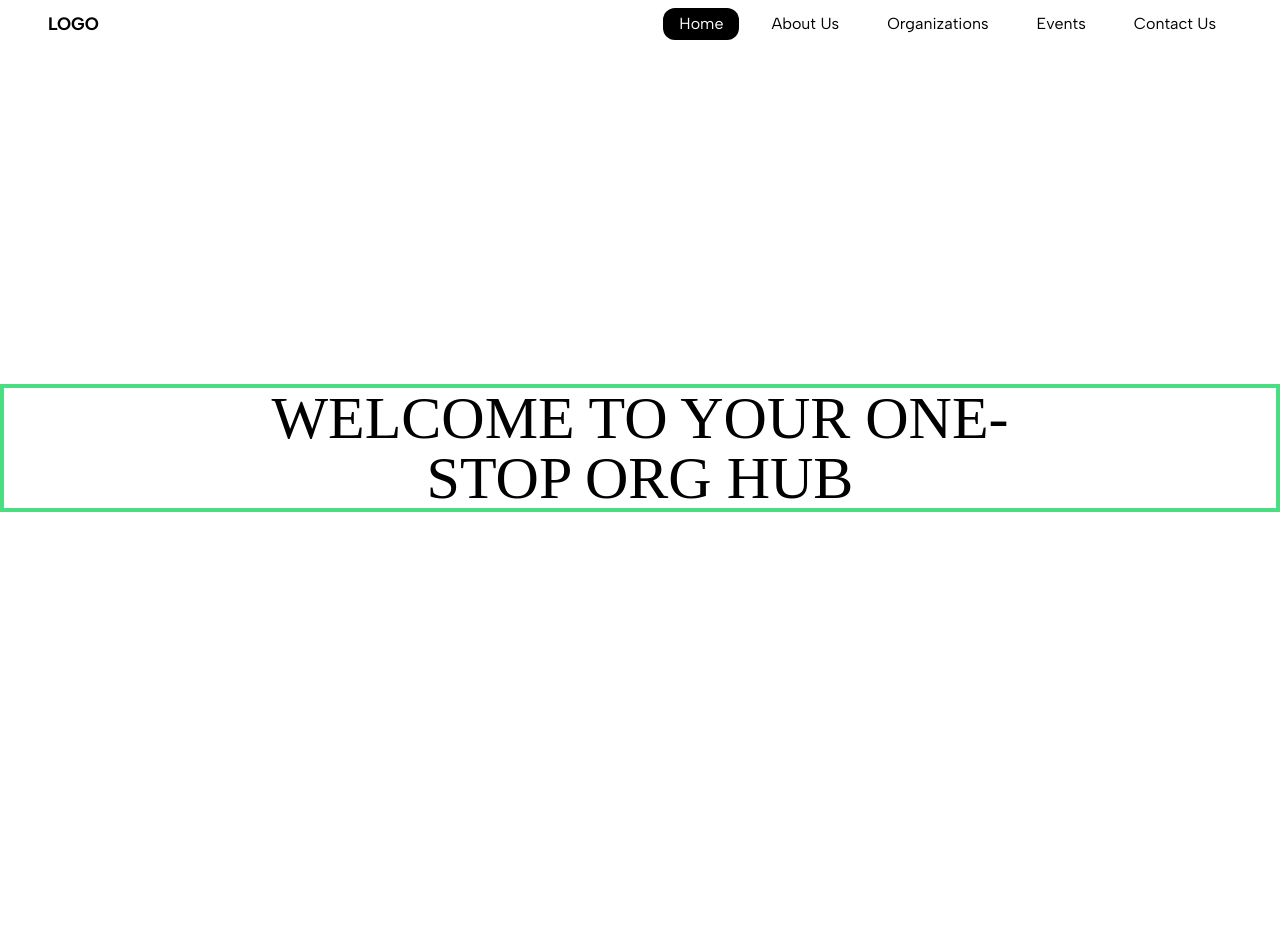
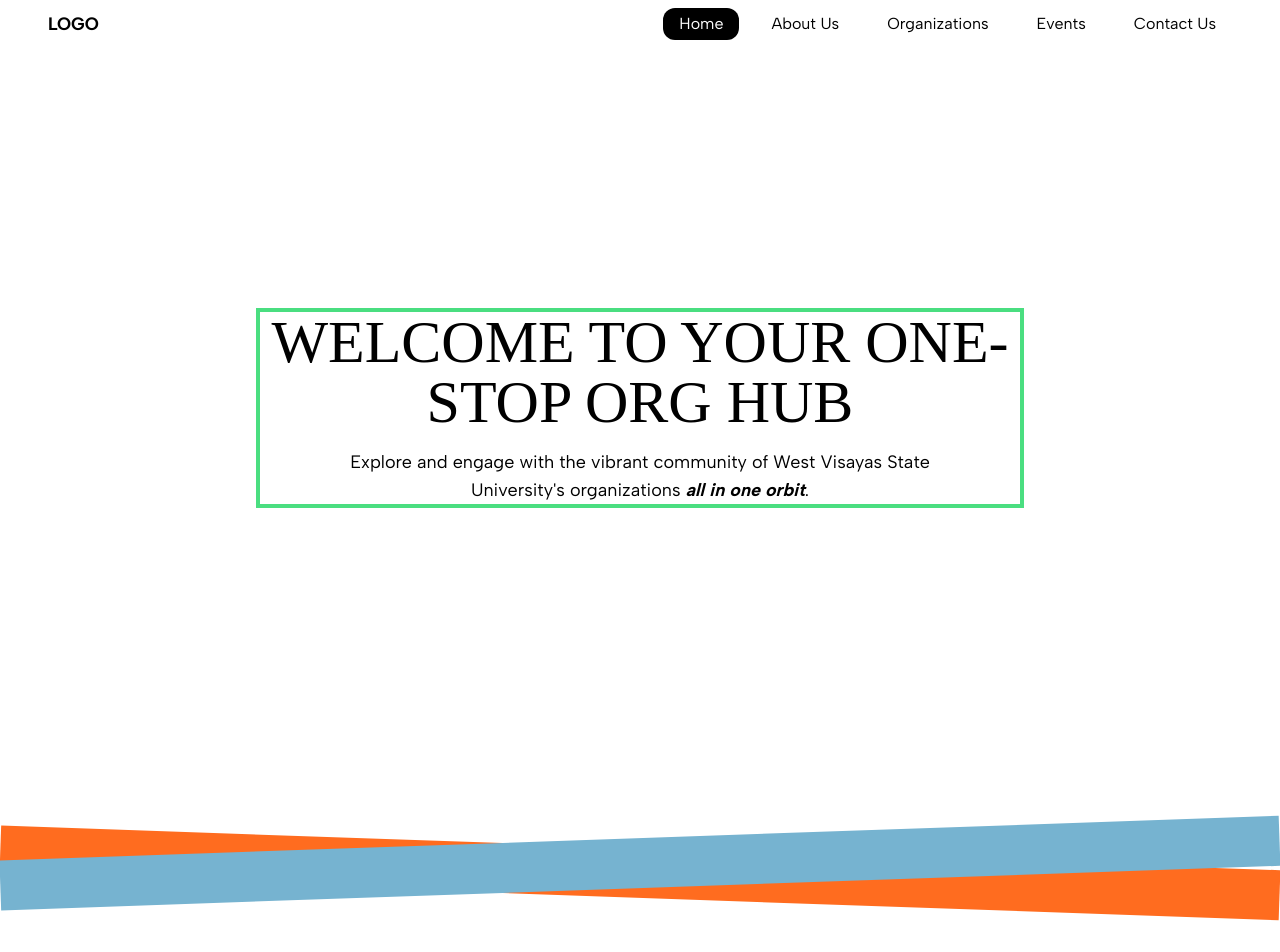
Before and after one commit to computerscience-person/Group2_WVSU-Orbit, a React (Vite) app in the folder frontend/: page / in a window 1280 px wide. Shown: the top 952 px of the page. Before the commit the page ends 848 px from the top, so only its background shows below. Built offline with nearby package versions, Linux system fonts and the light colour scheme; a web font is replaced by a local one.

Commit message:
Greeter page opening and some design stuff.

```diff
--- a/frontend/src/pages/Homepage.tsx
+++ b/frontend/src/pages/Homepage.tsx
@@ -4,15 +4,28 @@ const Homepage = () => (
   <>
     <Nav />
     {/* greeter screen */}
-    <div className="h-screen flex flex-wrap content-center">
-      <div className="max-h-[40dvh] w-screen px-52 border-4 border-green-400">
-        <h1 className="text-6xl text-center font-leader uppercase">
+    <div className="h-[90vh] flex flex-wrap content-center justify-center">
+      <div
+        className="max-h-[60dvh] w-[60vw] flex flex-col gap-4 justify-center border-4 border-green-400 text-center"
+      >
+        <h1 className="text-6xl font-leader uppercase">
           Welcome To Your One-Stop Org Hub
         </h1>
-        <p>
-
+        <p className="mx-16 text-lg font-content">
+          Explore and engage with the vibrant community of West Visayas State University's
+          organizations <strong><em>all in one orbit</em></strong>.
         </p>
       </div>
+    </div>
+    <div>
+      <svg width="100%" height="200" xmlns="http://www.w3.org/2000/svg">
+        <svg className="fill-tangerine">
+          <rect x="0" y="75" width="100%" height="50" transform="rotate(2, 500, 100)" />
+        </svg>
+        <svg className="fill-pool">
+          <rect x="0" y="75" width="100%" height="50" transform="rotate(-2, 500, 100)" />
+        </svg>
+      </svg>
     </div>
   </>
 );
```
